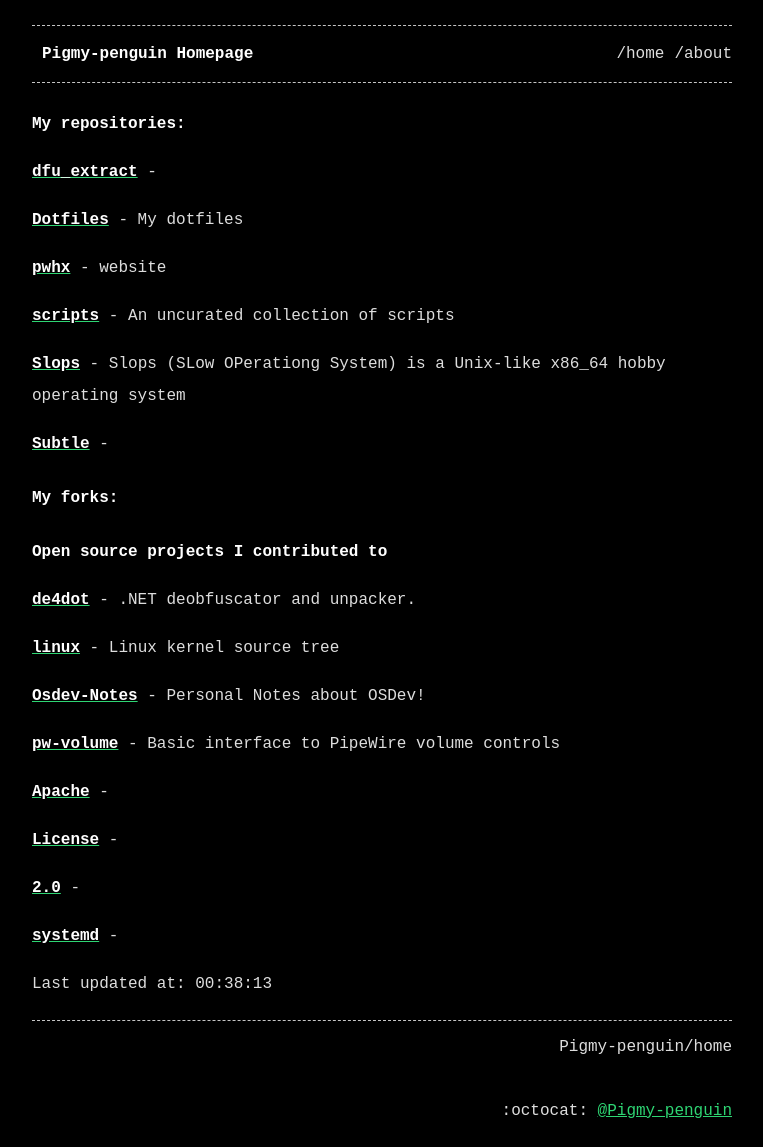
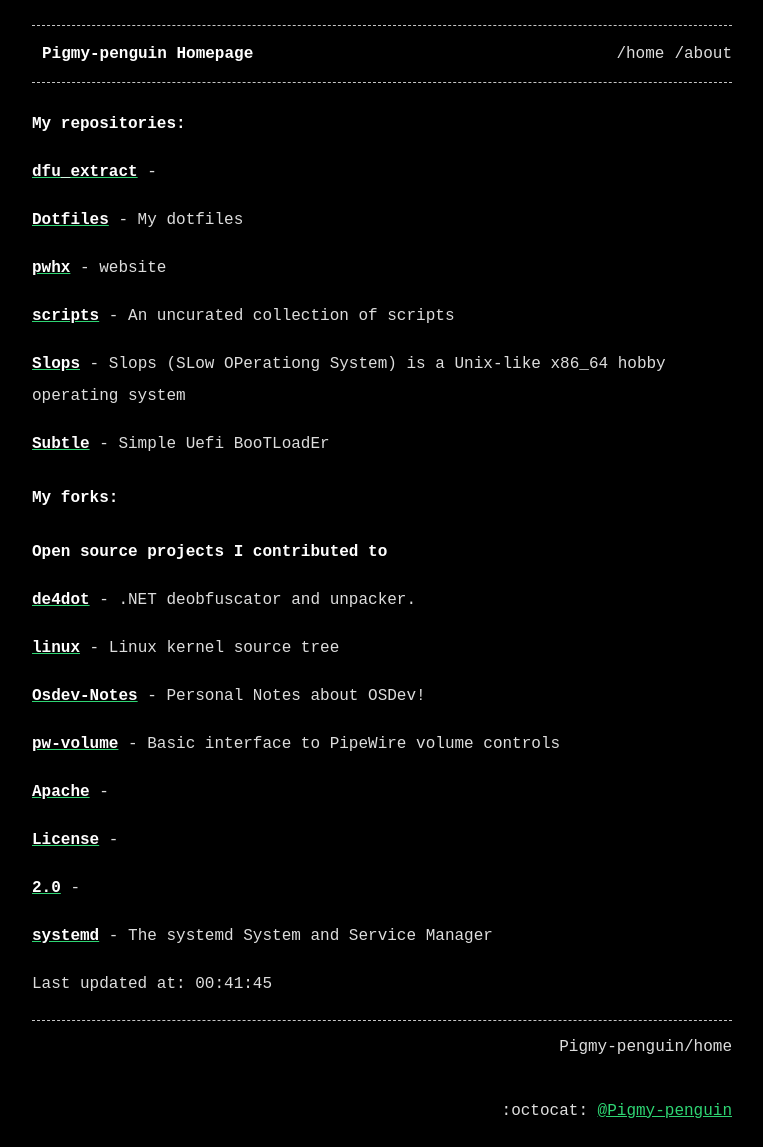
Before and after one commit to Pigmy-penguin/Pigmy-penguin.github.io, a Jekyll site: the page built from index.md, in a window 1280 px wide. Shown: the whole page, without its empty margins (258-1021 px from the left). Built offline with Jekyll 4.4.1, drawn with Linux system fonts in a browser that asks for light colours.

Commit message:
Auto updating the website

```diff
--- a/index.md
+++ b/index.md
@@ -17,7 +17,7 @@ title: Pigmy-penguin Homepage
 
 [**Slops**](https://github.com/Pigmy-penguin/Slops) - Slops (SLow OPerationg System) is a Unix-like x86_64 hobby operating system
 
-[**Subtle**](https://github.com/Pigmy-penguin/Subtle) -
+[**Subtle**](https://github.com/Pigmy-penguin/Subtle) - Simple Uefi BooTLoadEr
 
 ## My forks:
 ### Open source projects I contributed to
@@ -36,7 +36,7 @@ title: Pigmy-penguin Homepage
 
 [**2.0**](https://github.com/Pigmy-penguin/2.0) -
 
-[**systemd**](https://github.com/Pigmy-penguin/systemd) -
+[**systemd**](https://github.com/Pigmy-penguin/systemd) - The systemd System and Service Manager
 
 
-Last updated at: 00:38:13
+Last updated at: 00:41:45
```
Also changed, not shown: 2 other files.
